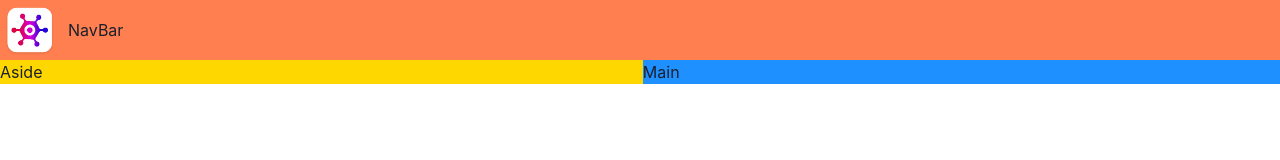
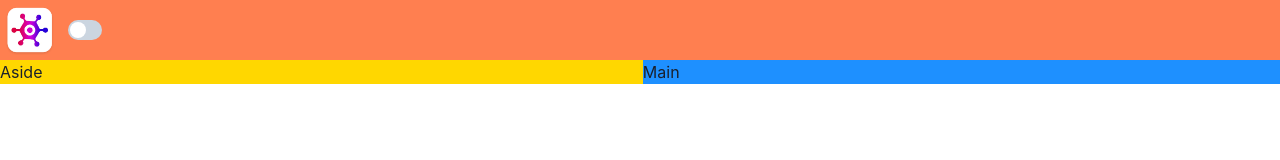
Before and after one commit to developerkamatsaurabh/vigilant-eureka, a React (Vite) app: page / in a window 1280 px wide. Shown: the top 160 px of the page. Built offline with nearby package versions, Linux system fonts and the light colour scheme.

Commit message:
colormode toggle completed

```diff
--- /dev/null
+++ b/src/components/ColorModeSwitch.tsx
@@ -0,0 +1,13 @@
+import { HStack, Switch, useColorMode } from "@chakra-ui/react"
+
+
+const ColorModeSwitch = () => {
+const { toggleColorMode,colorMode} = useColorMode();
+    return (
+   <HStack>
+    <Switch colorScheme="green" isChecked={colorMode ==='dark'} onChange={toggleColorMode}/>
+   </HStack>
+  )
+}
+
+export default ColorModeSwitch
--- a/src/components/NavBar.tsx
+++ b/src/components/NavBar.tsx
@@ -1,12 +1,13 @@
 
 import { HStack, Image, Text } from '@chakra-ui/react';
 import logo from '../assets/logo.webp';
+import ColorModeSwitch from './ColorModeSwitch';
 
 const NavBar = () => {
     return (
       <HStack>
         <Image src={logo} boxSize='60px' />
-        <Text>NavBar</Text>
+        <ColorModeSwitch />
       </HStack>
     )
 }
```
